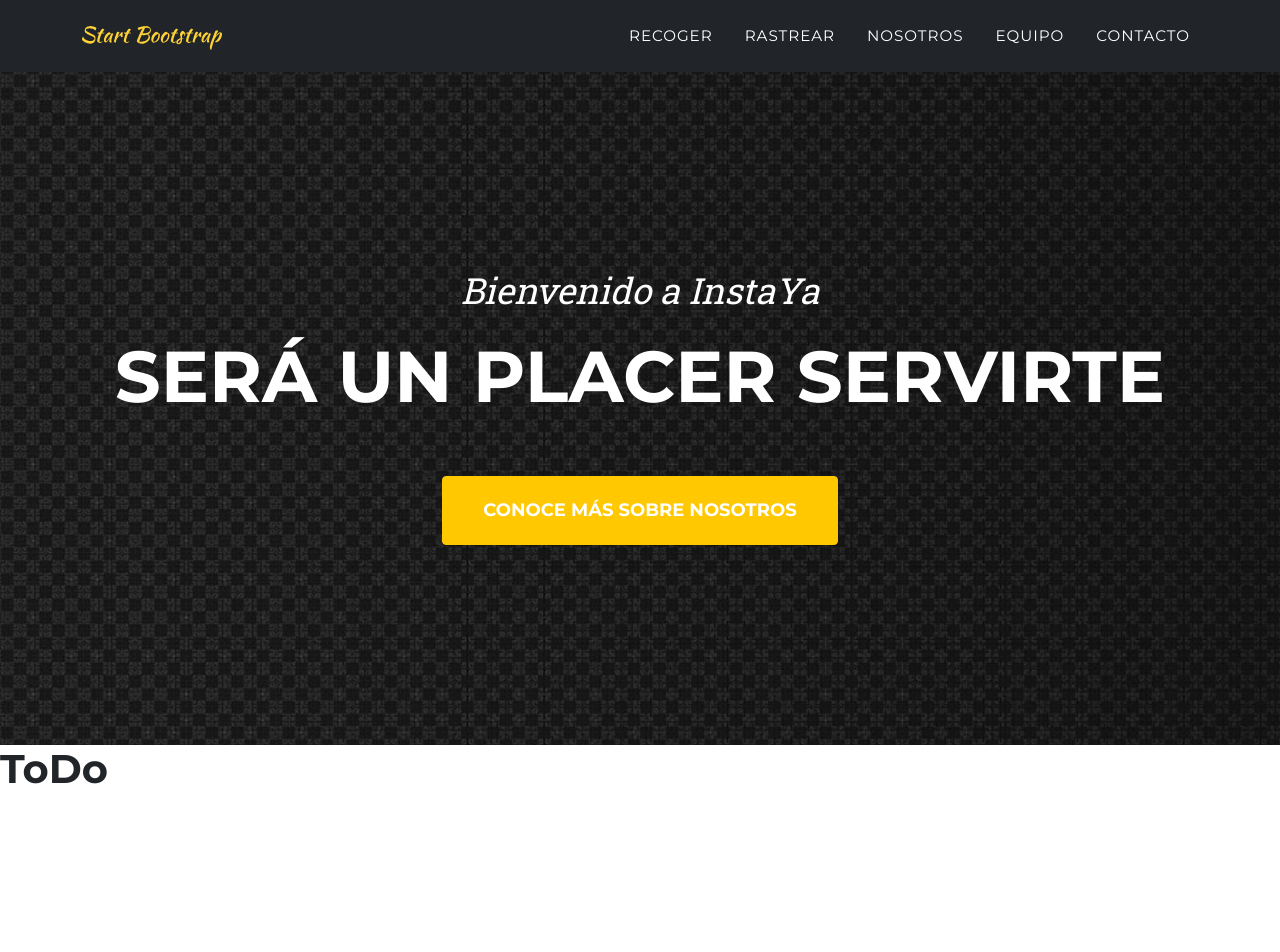
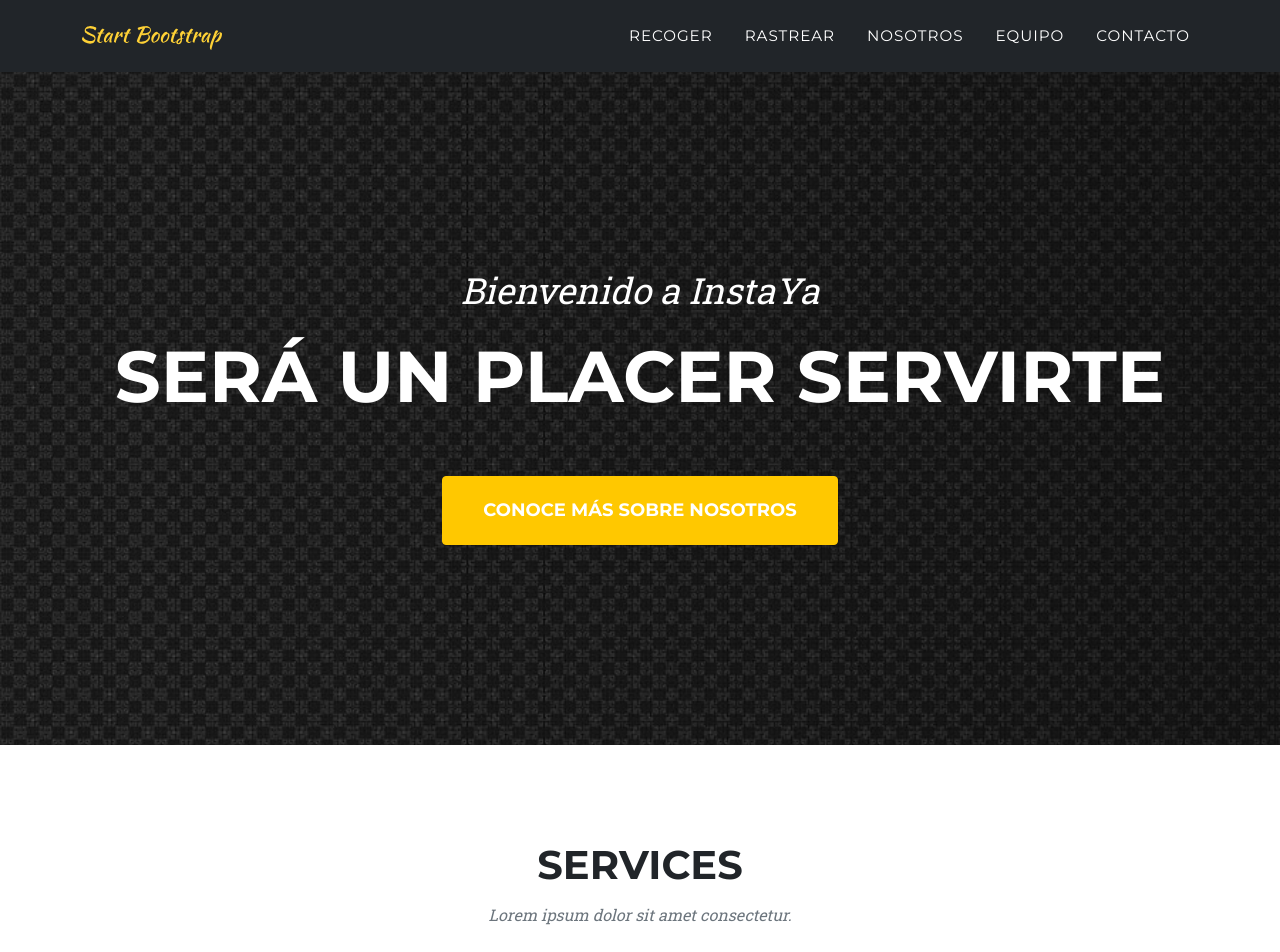
Before and after one commit to FabianLopezChamorro/Plataforma_Recogida_de_Paquetes, a React (Vite) app in the folder frontend/: page / in a window 1280 px wide. Shown: the top 952 px of the page. Before the commit the page ends 801 px from the top, so only its background shows below. Built offline with nearby package versions, Linux system fonts and the light colour scheme.

Commit message:
Probar el funcionamiento del componente Recoger

```diff
--- a/frontend/src/App.jsx
+++ b/frontend/src/App.jsx
@@ -4,6 +4,7 @@
 
 import NavBar from './Components/NavBar'
 import Header from './Components/Header'
+import Recoger from './Components/Recoger'
 
 function App() {
   const [count, setCount] = useState(0)
@@ -12,6 +13,7 @@
     <div >
       <NavBar />
       <Header />
+      <Recoger />
       <h1>ToDo</h1>
     </div>
   )
```
